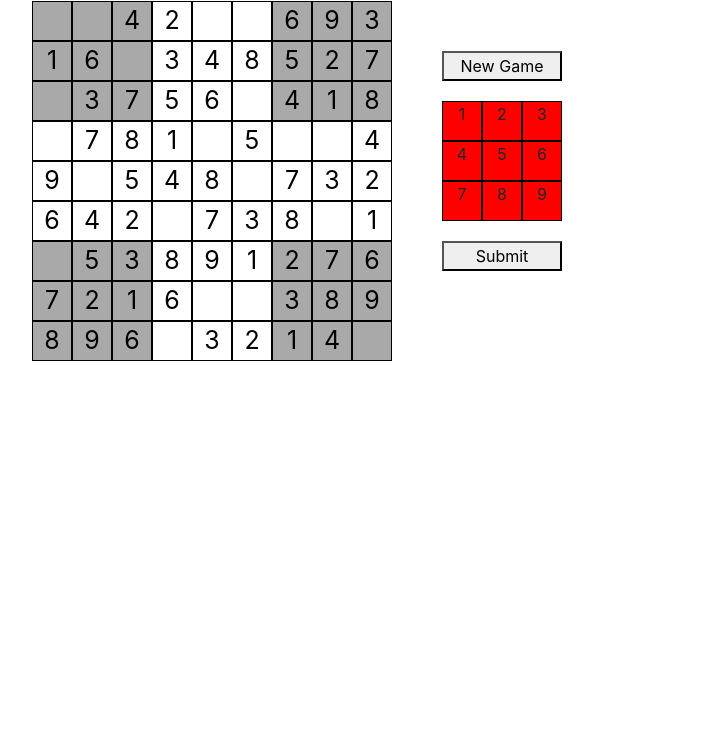
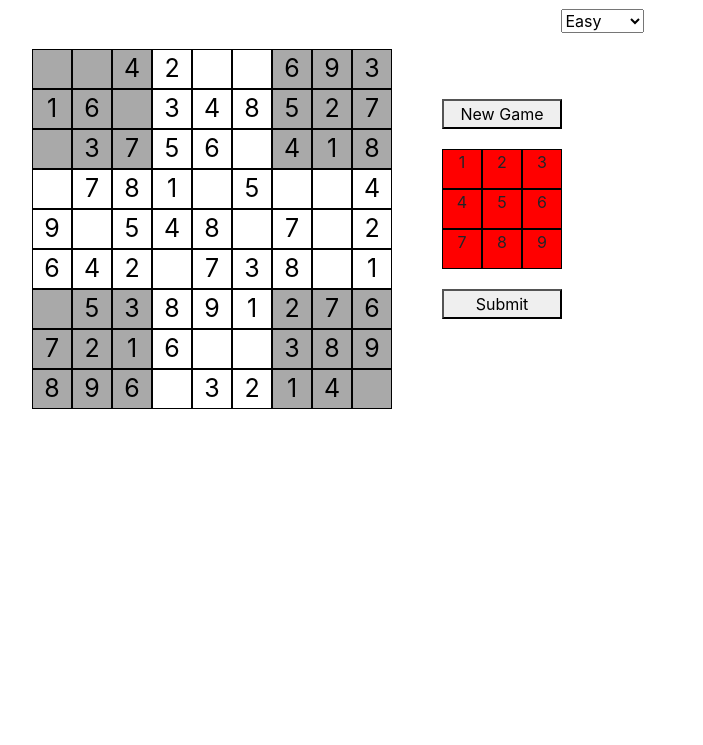
Before and after one commit to aalinds/Sudoku, a plain HTML site: page index.html in a window 1280 px wide. Shown: the part 55-800 px from the top of the page, without its empty margins (38-741 px from the left). Drawn offline with nearby package versions, Linux system fonts and the light colour scheme.

Commit message:
added game difficulty feature

```diff
--- a/index.html
+++ b/index.html
@@ -17,6 +17,17 @@
     </div>
 
     <div class="container">
+      <div class="row justify-content-center m-3">
+        <select
+          name="difficulty"
+          id="difficulty"
+          onchange="changeDifficultyHandler()"
+        >
+          <option value="easy">Easy</option>
+          <option value="medium">Medium</option>
+          <option value="hard">Hard</option>
+        </select>
+      </div>
       <div class="row">
         <div id="sudokuGrid"></div>
 
--- a/script.js
+++ b/script.js
@@ -1,5 +1,9 @@
 let generatedMatrix;
 let userMatrix;
+
+const changeDifficultyHandler = event => {
+  newGame();
+};
 
 function removeListener() {
   for (var i = 0; i < 9; i++) {
@@ -147,9 +151,16 @@ function generator_solver(matrix) {
 }
 
 function removeRandomNums(arr) {
-  let count = 0;
-
-  while (count < 20) {
+  let difficulty = document.getElementById('difficulty').value;
+  let count;
+  if (difficulty === 'easy') {
+    count = 20;
+  } else if (difficulty === 'medium') {
+    count = 30;
+  } else if (difficulty === 'hard') {
+    count = 40;
+  }
+  while (count >= 0) {
     let possibilities = [0];
     let i = Math.floor(Math.random() * 9);
     let j = Math.floor(Math.random() * 9);
@@ -160,7 +171,7 @@ function removeRandomNums(arr) {
       solve(tempArr, possibilities);
       if (possibilities[0] === 1) {
         arr[i][j] = '';
-        count++;
+        count--;
       }
     }
   }
@@ -176,6 +187,7 @@ function sudokuGenerator() {
 function newGame() {
   document.getElementById('finalAnsDiv').innerHTML = '';
   document.getElementById('submitBtn').disabled = false;
+
   generatedMatrix = [
     ['', '', '', '', '', '', '', '', ''],
     ['', '', '', '', '', '', '', '', ''],
```
